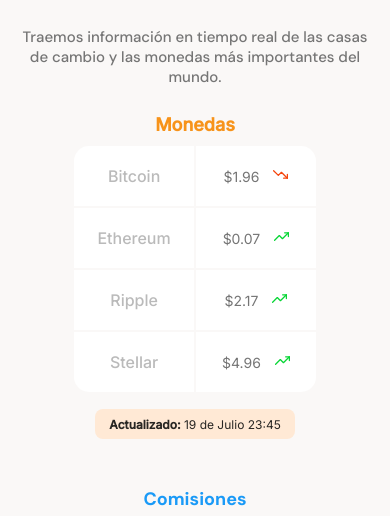
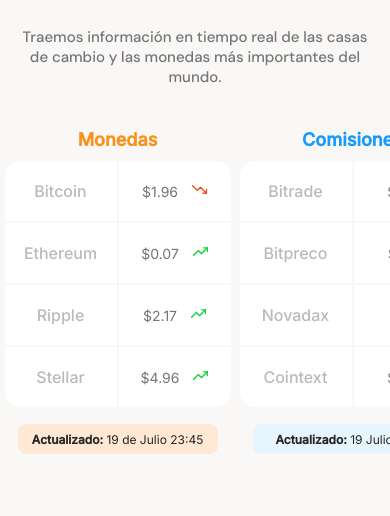
Before and after one commit to NitaiFraire/Batatabit, a plain HTML site: page index.html in a window 390 px wide. Shown: the part 719-1235 px from the top of the page. Drawn offline with Linux system fonts and the light colour scheme.

Commit message:
Applied media queries

```diff
--- a/index.html
+++ b/index.html
@@ -8,6 +8,7 @@
     <link rel="preconnect" href="https://fonts.gstatic.com">
     <link href="https://fonts.googleapis.com/css2?family=DM+Sans:wght@400;500;700&family=Inter:wght@400;500&display=swap" rel="stylesheet">
     <link rel="stylesheet" href="./styles.css">
+    <link rel="stylesheet" href="css/tablet.css" media="(min-width: 930px)" >
 </head>
 <body>
     <header>
@@ -74,9 +75,9 @@
                             </tr>
                         </table>
                     </div>
-                </div>
-                <div class="commission-table--date soft-blue-bg">
-                    <p><b>Actualizado:</b> 19 Julio 23:48</p>
+                    <div class="commission-table--date soft-blue-bg">
+                        <p><b>Actualizado:</b> 19 Julio 23:48</p>
+                    </div>
                 </div>
             </div>
         </section>
--- a/styles.css
+++ b/styles.css
@@ -157,7 +157,16 @@
     color: #757575;
 }
 
-.main-currency-table {
+.main-tables-container {
+    display: flex;
+    height: 405px;
+    overflow-x: scroll;
+    overscroll-behavior-x: contain;
+    scroll-snap-type: x proximity;
+}
+
+.main-currency-table,
+.main-commission-table {
     width: 70%;
     min-width: 235px;
     max-width: 500px;
```
